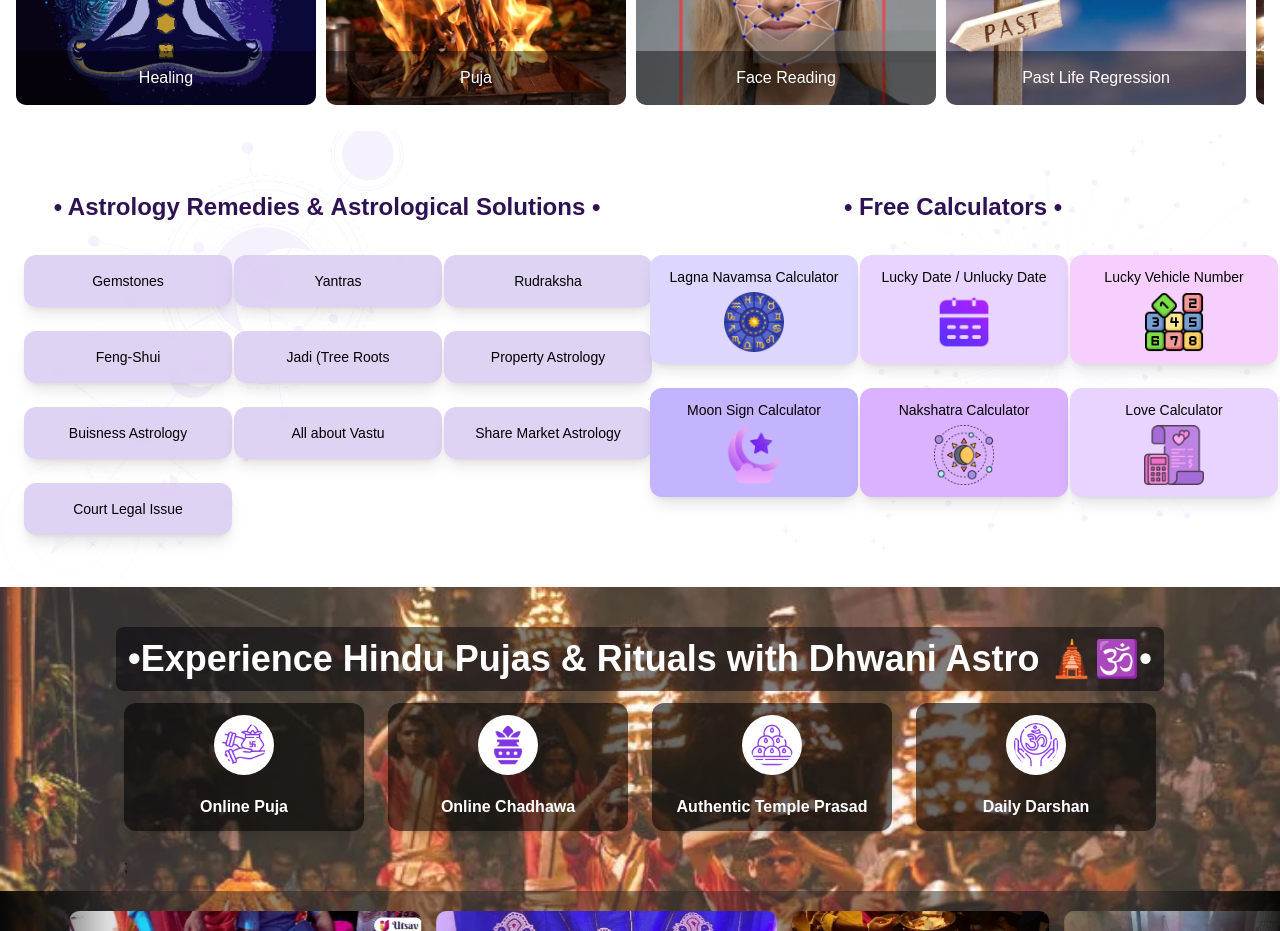
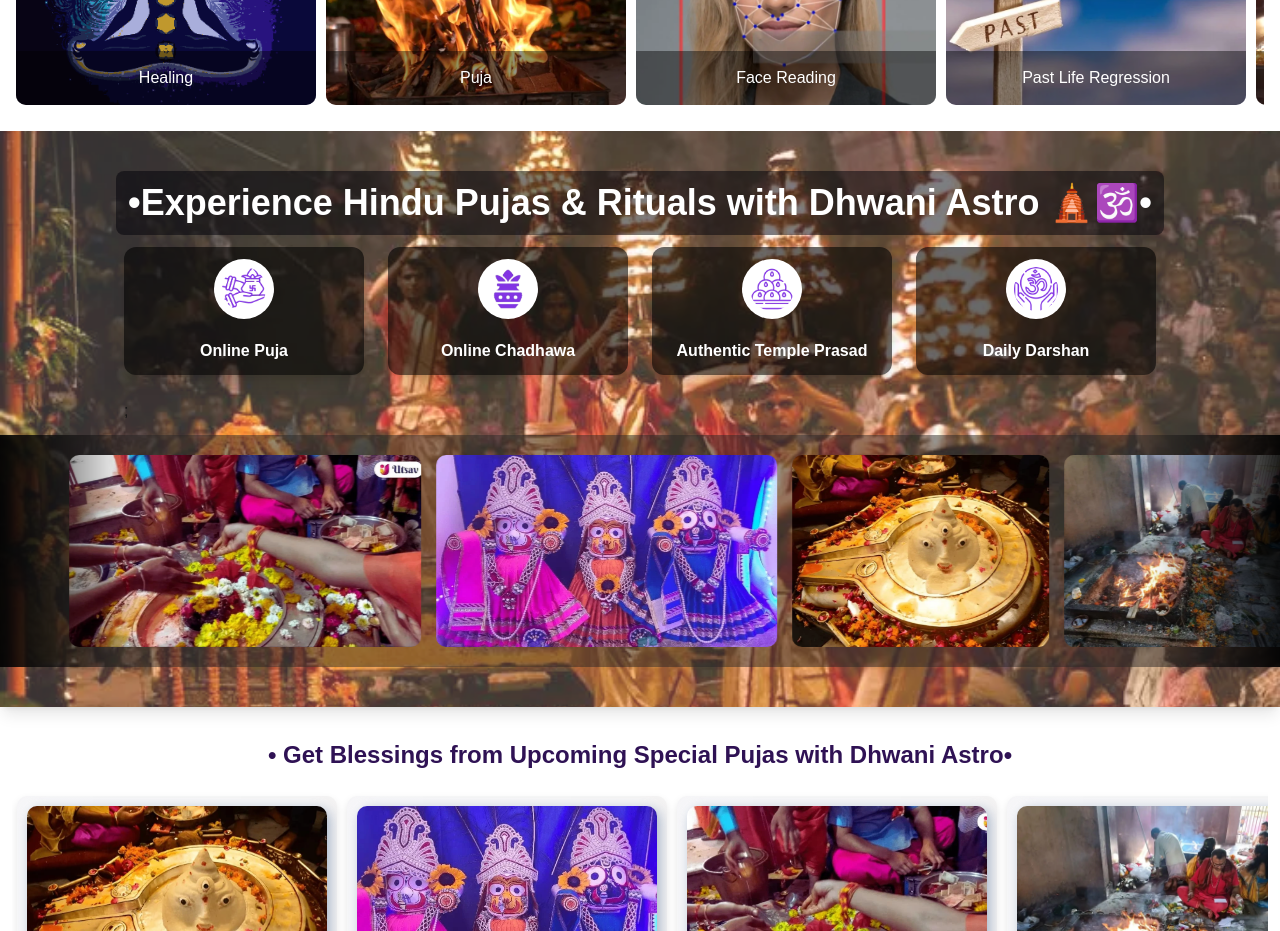
Before and after one commit to AmmyAstro/dahomenext, a Next.js app: page /homepage in a window 1280 px wide. Shown: the part 1740-2671 px from the top of the page. Built offline with nearby package versions, Linux system fonts and the light colour scheme.

Commit message:
vercel thrwing error new page

```diff
--- a/components/Mainhomecom.jsx
+++ b/components/Mainhomecom.jsx
@@ -5,7 +5,7 @@
 import Chathoro from "./Chathoro";
 import Astrocard from "./Astrocard";
 import Astroserv from "./Astroserv";
-import RemeCalc from "./RemeCalc";
+// import RemeCalc from "./RemeCalc";
 import Pujahome from "./Pujahome";
 import Pujaupcom from "./Pujaupcom";
 import Downapp from "./Downapp";
@@ -36,7 +36,8 @@
    <Chathoro />
    <Astrocard/>
    <Astroserv/>
-   <RemeCalc/>
+   {/* <RemeCalc/> */}
+   {/* <RemeCalc/> */}
    <Pujahome/>
    <Pujaupcom/>
    <Downapp/>
```
